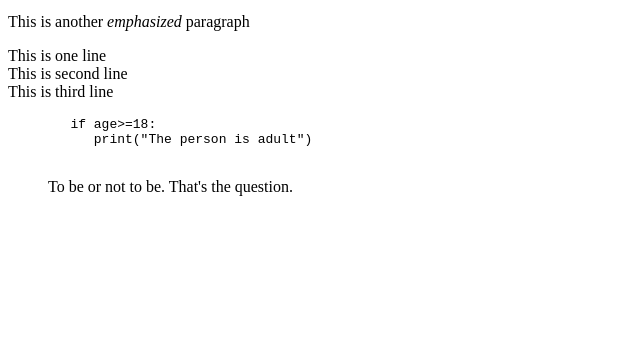
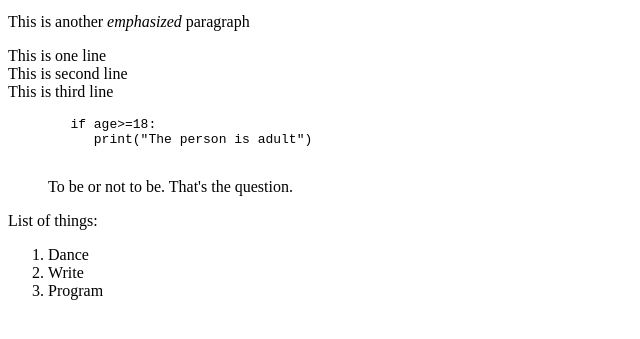
Before and after one commit to A21YerayAC/projectHTMLNEW1, a plain HTML site: page index.html in a window 1280 px wide. Shown: the part 101-440 px from the top of the page, without its empty margins (0-640 px from the left). Drawn offline with Linux system fonts and the light colour scheme.

Commit message:
list of things created

```diff
--- a/index.html
+++ b/index.html
@@ -24,5 +24,14 @@
     <blockquote>
         To be or not to be. That's the question.
     </blockquote>
+    <p>List of things:</p>
+    <ol>
+        <li>Dance</li>
+        <li>Write</li>
+        <li>Program</li>
+
+    </ol>
+
+
 </body>
 </html>
```
